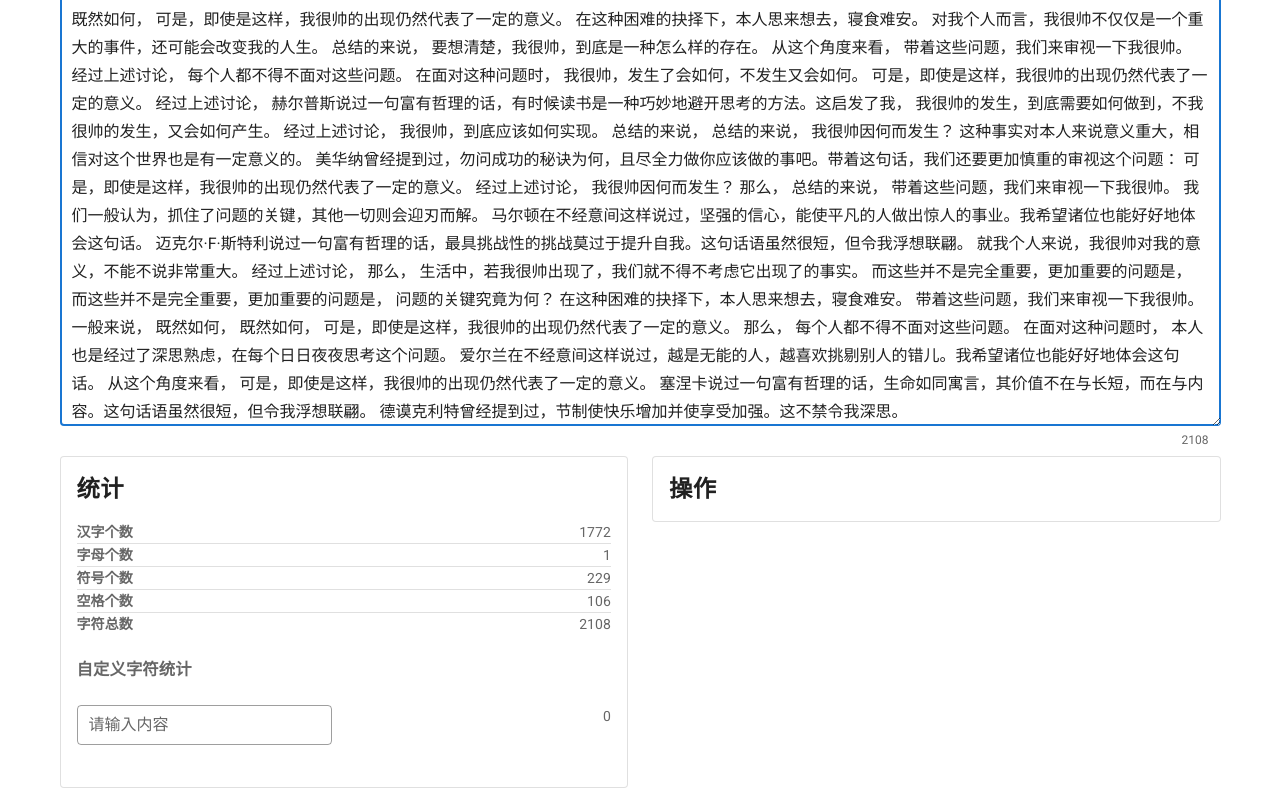
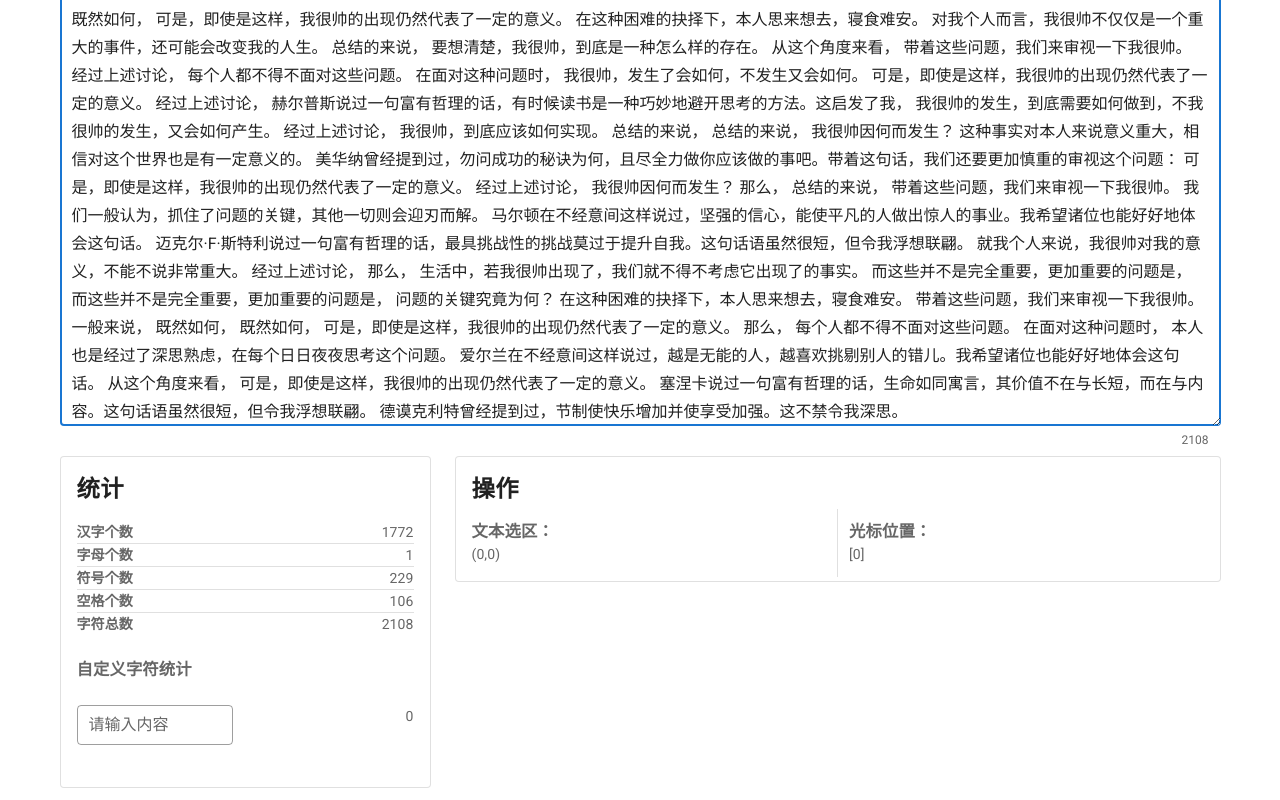
Before and after one commit to LuckyHookin/text-edit, a Vue app: page / in a window 1280 px wide. Shown: the part 472-1272 px from the top of the page. Built offline with nearby package versions, Linux system fonts and the light colour scheme.

Commit message:
选区与光标位置

```diff
--- a/src/App.vue
+++ b/src/App.vue
@@ -13,10 +13,13 @@
           v-model="text"
           label="请输入内容"
           @input="input"
+          @mouseup="mouseup"
+          @mouseout="mouseup"
+          @keyup="mouseup"
         ></v-textarea>
         <!-- <textarea @input="OnInput" style="overflow-y:hidden;" name v-model="text" id="maintext"></textarea> -->
         <v-row>
-          <v-col cols="12" md="6">
+          <v-col cols="12" md="4">
             <v-card outlined>
               <v-card-title>
                 <h3>统计</h3>
@@ -91,6 +94,24 @@
               <v-card-title>
                 <h3>操作</h3>
               </v-card-title>
+              <v-card-text>
+                <v-row>
+                  <v-col>
+                    <h3>文本选区：</h3>
+                    ({{selection.x1}},{{selection.x2}})
+                  </v-col>
+                  <v-col>
+                    <h3>{{selection.selectionStartStr!=""?selection.selectionStartStr+"→"+selection.selectionEndStr:""}}</h3>
+                  </v-col>
+                  <v-divider vertical></v-divider>
+
+                  <v-col>
+                    <h3>光标位置：</h3>
+                    [{{position}}]
+                  </v-col>
+                  <v-col></v-col>
+                </v-row>
+              </v-card-text>
             </v-card>
           </v-col>
         </v-row>
@@ -106,6 +127,13 @@ export default {
   data: () => ({
     text: "null",
     customText: "",
+    selection: {
+      selectionStartStr: "",
+      selectionEndStr: "",
+      x1: 0,
+      x2: 0
+    },
+    position: 0,
     tj: {
       hz: 0,
       zm: 0,
@@ -116,6 +144,23 @@ export default {
     }
   }),
   methods: {
+    mouseup() {
+      // 选区
+      const activeTextarea = document.activeElement;
+      const selection = activeTextarea.value.substring(
+        activeTextarea.selectionStart,
+        activeTextarea.selectionEnd
+      );
+      const selectionStartStr = selection.slice(0, 2);
+      const selectionEndStr = selection.slice(-2);
+      if (selectionStartStr != selectionEndStr) {
+        this.selection.selectionStartStr = selectionStartStr;
+        this.selection.selectionEndStr = selectionEndStr;
+        this.selection.x1 = activeTextarea.selectionStart;
+        this.selection.x2 = activeTextarea.selectionEnd;
+      }
+      this.position = activeTextarea.selectionEnd;
+    },
     btnclick() {
       const obj = document.getElementById("maintext");
       obj.focus();
@@ -123,17 +168,20 @@ export default {
       obj.selectionEnd = 52; // 获取输入框里的长度。
     },
     input() {
-      let a = this.customText!=""?this.text.match(new RegExp(this.customText, "g")):null;
-      this.tj.custom = a ? a.length : 0;// 自定义
+      let a =
+        this.customText != ""
+          ? this.text.match(new RegExp(this.customText, "g"))
+          : null;
+      this.tj.custom = a ? a.length : 0; // 自定义
       a = this.text.match(/[\u4E00-\u9FFF]/g);
-      this.tj.hz = a ? a.length : 0;// 汉字
+      this.tj.hz = a ? a.length : 0; // 汉字
       a = this.text.match(/[a-zA-Z]/g);
-      this.tj.zm = a ? a.length : 0;// 字母
+      this.tj.zm = a ? a.length : 0; // 字母
       a = this.text.match(/(?=[^\u4E00-\u9FFF])[^\w\s]/g);
-      this.tj.fh = a ? a.length : 0;// 符号
+      this.tj.fh = a ? a.length : 0; // 符号
       a = this.text.match(/[^\S\n]/g);
-      this.tj.kg = a ? a.length : 0;// 空格
-      this.tj.all = this.text.length;// 总长
+      this.tj.kg = a ? a.length : 0; // 空格
+      this.tj.all = this.text.length; // 总长
     }
   },
   created() {
@@ -141,6 +189,7 @@ export default {
     this.input();
   },
   mounted() {
+    // https://stackoverflow.com/questions/454202/creating-a-textarea-with-auto-resize
     // 高度自适应
     var tx = document.getElementsByTagName("textarea");
     for (var i = 0; i < tx.length; i++) {
```
